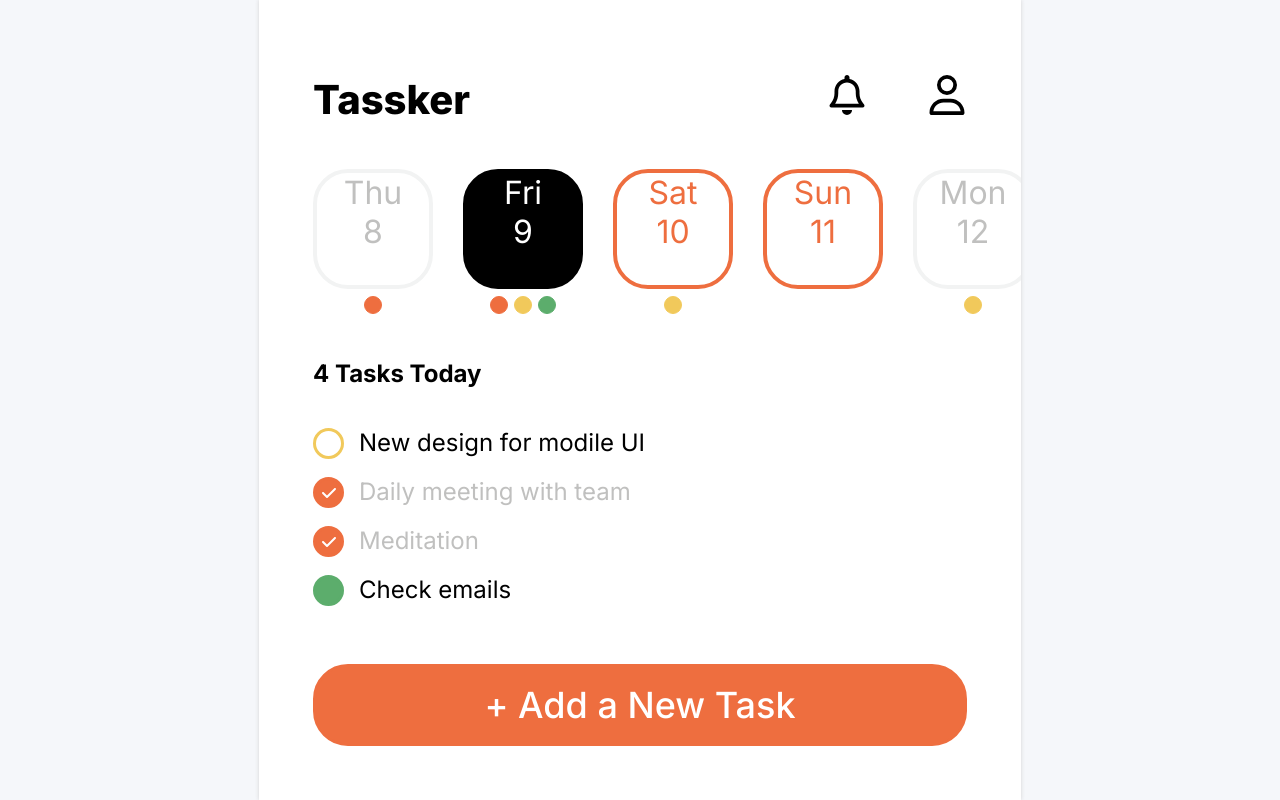
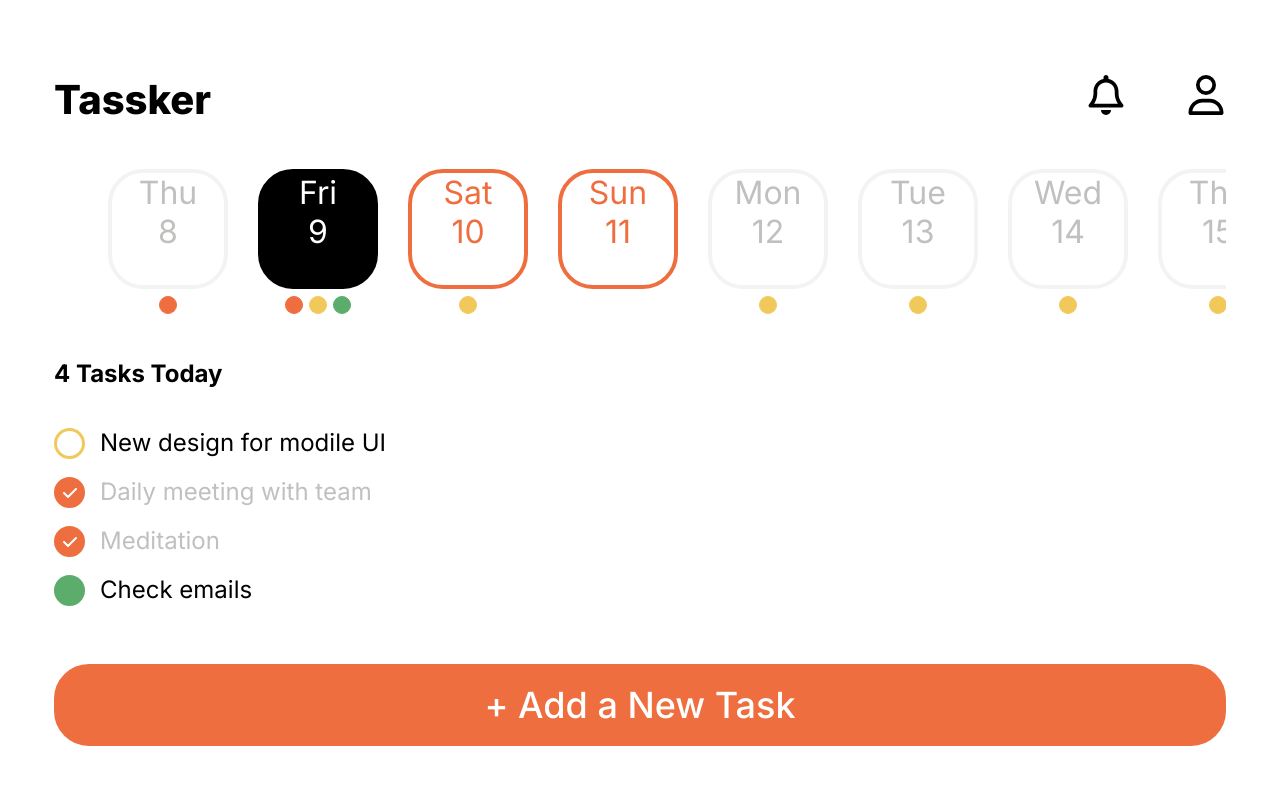
Before and after one commit to BrSTU-2022-practice-ToDoCalendar/ToDoCalendar_frontend, a React (Create React App) app: page / in a window 1280 px wide. Built offline with nearby package versions, Linux system fonts and the light colour scheme.

Commit message:
galanin-pc-css : Updated Home component

```diff
--- /dev/null
+++ b/src/components/Container/Container.jsx
@@ -0,0 +1,7 @@
+import styles from './Container.module.css';
+
+function Container(props) {
+  return <div className={styles.container}>{props.InnerHTML}</div>;
+}
+
+export default Container;
--- /dev/null
+++ b/src/components/Container/Container.module.css
@@ -0,0 +1,3 @@
+.container {
+  margin: 0 54px;
+}
--- /dev/null
+++ b/src/components/FooterPattern/FooterPattern.jsx
@@ -0,0 +1,12 @@
+import styles from './FooterPattern.module.css';
+
+function FooterPattern(props) {
+  return (
+    <div className={styles.footer_pattern__wrapper}>
+      <div className={styles.footer_pattern__not_footer}>{props.NotFooter}</div>
+      <div className={styles.footer_pattern__footer}>{props.Footer}</div>
+    </div>
+  );
+}
+
+export default FooterPattern;
--- /dev/null
+++ b/src/components/FooterPattern/FooterPattern.module.css
@@ -0,0 +1,13 @@
+.footer_pattern__wrapper {
+  display: flex;
+  flex-direction: column;
+  height: 100%;
+}
+
+.footer_pattern__not_footer {
+  flex: 1 0 auto;
+}
+
+.footer_pattern__footer {
+  flex: 0 0 auto;
+}
--- a/src/pages/Home/Home.jsx
+++ b/src/pages/Home/Home.jsx
@@ -1,4 +1,7 @@
 import { useEffect, useState } from 'react';
+
+import Container from '../../components/Container/Container';
+import FooterPattern from '../../components/FooterPattern/FooterPattern';
 
 import Header from './Header/Header';
 import Calendar from './Calendar/Calendar';
@@ -7,8 +10,6 @@ import Button from './Button/Button';
 
 import calendar_json_example from './calendar_example.json';
 import task_today_example from './tasks_today_example.json';
-
-import styles from './Home.module.css';
 
 function Home() {
   const [calendarDays, setCalendarDays] = useState([]);
@@ -19,24 +20,20 @@ function Home() {
   }, []);
 
   return (
-    <div className={styles.background_block}>
-      <div className={styles.mobile_center_block}>
-        <div className={styles.not_footer}>
-          <div className={styles.container}>
-            <Header />
-          </div>
-          <Calendar calendarDays={calendarDays} />
-          <div className={styles.container}>
-            <TasksList calendarDays={calendarDays} tasksList={tasksList} />
-          </div>
-        </div>
-        <footer className={styles.footer}>
-          <div className={styles.container}>
-            <Button />
-          </div>
-        </footer>
-      </div>
-    </div>
+    <FooterPattern
+      NotFooter={
+        <>
+          <Container InnerHTML={<Header />} />
+          <Container InnerHTML={<Calendar calendarDays={calendarDays} />} />
+          <Container
+            InnerHTML={
+              <TasksList calendarDays={calendarDays} tasksList={tasksList} />
+            }
+          />
+        </>
+      }
+      Footer={<Container InnerHTML={<Button />} />}
+    />
   );
 }
 
--- a/src/pages/Home/Home.module.css
+++ /dev/null
@@ -1,37 +0,0 @@
-.background_block {
-  background-color: #f5f7fa;
-  width: 100%;
-  height: 100%;
-  overflow-y: hidden;
-}
-
-.not_footer {
-  flex: 1 0 auto;
-}
-.footer {
-  flex: 0 0 auto;
-}
-
-.mobile_center_block {
-  max-width: 762px;
-  margin: 0 auto;
-  background-color: #fff;
-  box-shadow: 0px 0px 4px lightgray;
-
-  display: flex;
-  flex-direction: column;
-  height: 100%;
-  overflow-y: scroll;
-  scrollbar-width: none;
-}
-
-/* for Chrome/Edge/Safari */
-.mobile_center_block::-webkit-scrollbar {
-  height: 0;
-  width: 0;
-}
-
-.container {
-  padding: 0 54px;
-  width: calc(100% - 54px * 2);
-}
```
Also changed, not shown: src/components/Container/README.md (added), src/components/FooterPattern/README.md (added).
